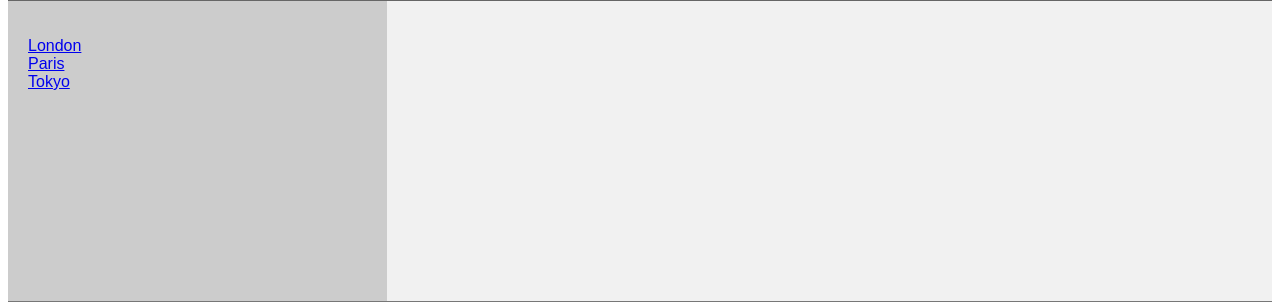
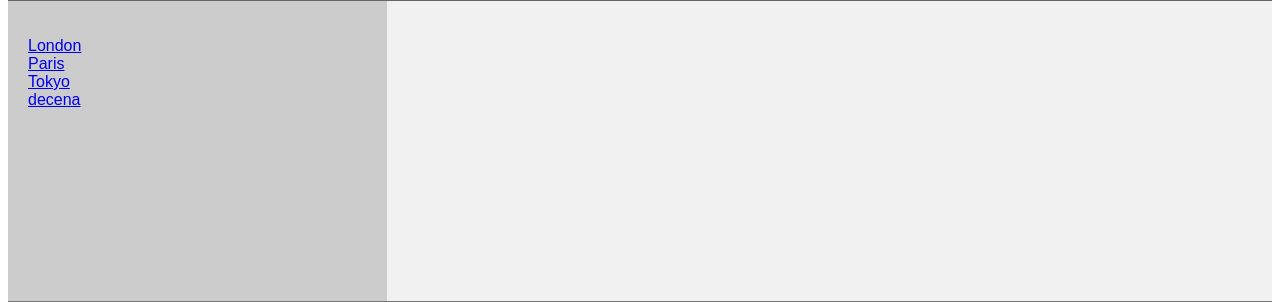
Before and after one commit to JeremiahSimo/BAM285, a PHP site: page /home_page.php in a window 1280 px wide. Shown: the part 343-645 px from the top of the page. Run offline with PHP 8.4, Linux system fonts and the light colour scheme.

Commit message:
this is my file

```diff
--- a/home_page.php
+++ b/home_page.php
@@ -87,6 +87,7 @@ footer {
       <li><a href="home_page.php?page=london">London</a></li>
       <li><a href="home_page.php?page=paris">Paris</a></li>
       <li><a href="home_page.php?page=tokyo">Tokyo</a></li>
+      <li><a href="home_page.php?page=decena">decena</a></li>
     </ul>
   </nav>
 
@@ -109,6 +110,10 @@ footer {
                             include 'tokyo.php';
                             break;
 
+                            case 'decena':
+                              include 'modules/decena.php';
+                              break;
+
             }
 
         }
```
